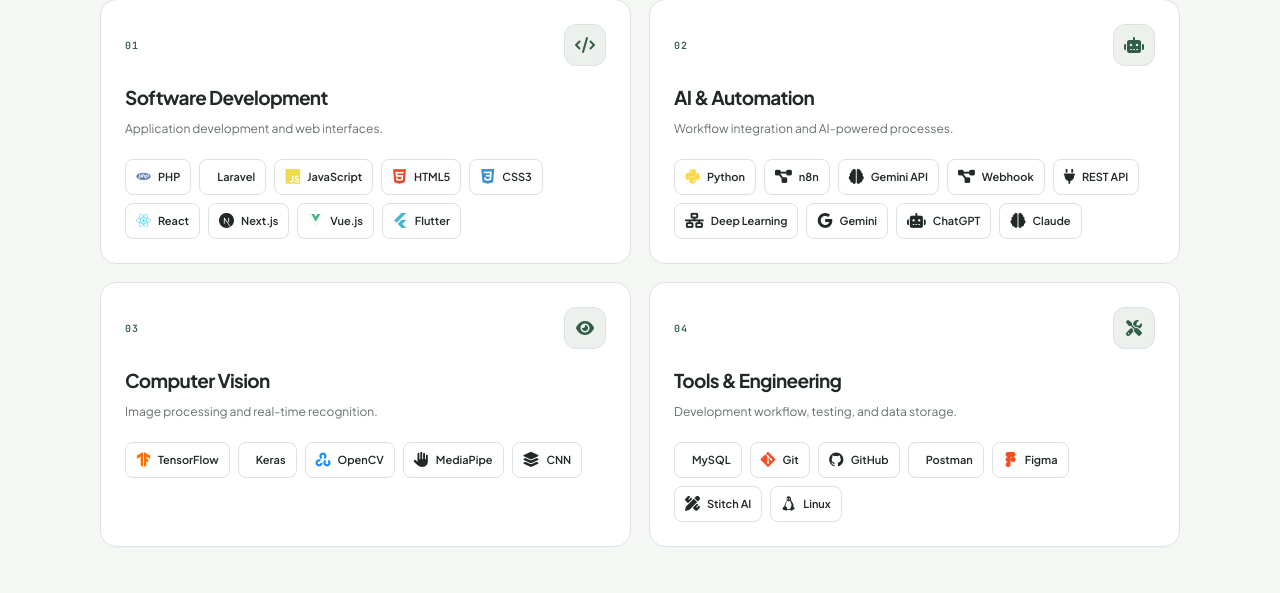
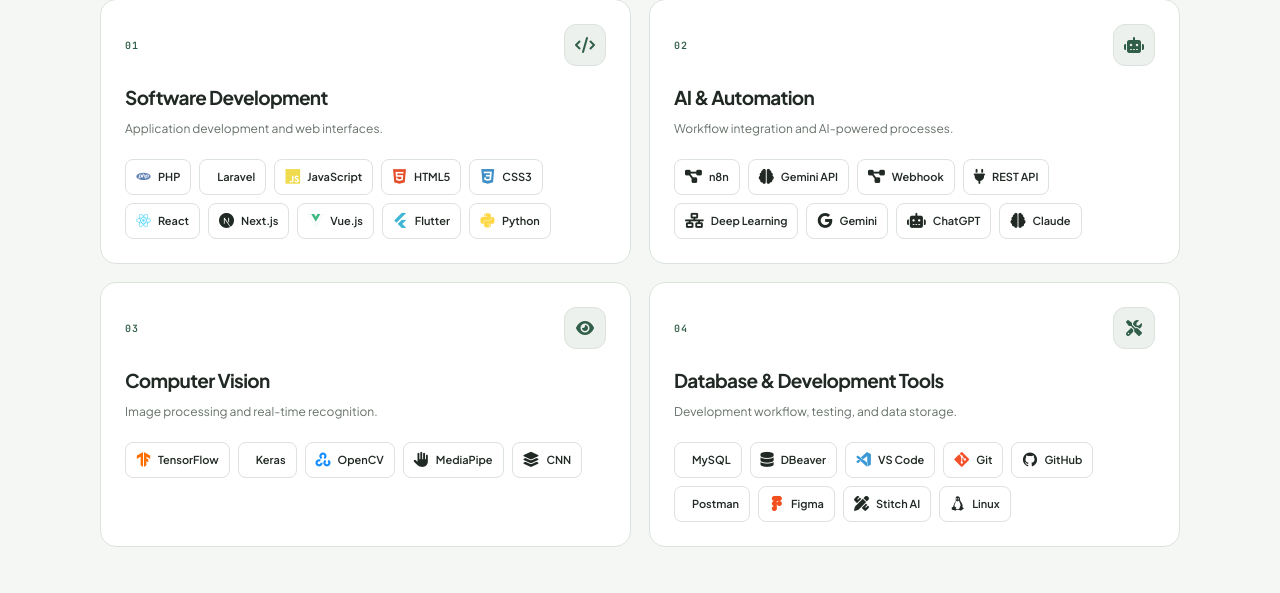
Before and after one commit to yudawisma/Portosaya, a Laravel app: page / in a window 1280 px wide. Shown: the part 5907-6500 px from the top of the page. Run offline with Laravel 10, Linux system fonts and the light colour scheme; some libraries are stand-ins or nearby versions.

Commit message:
update dikit

```diff
--- a/resources/views/partials/hero.blade.php
+++ b/resources/views/partials/hero.blade.php
@@ -2,7 +2,7 @@
     <div class="hero-copy">
         <p class="eyebrow">
             <span class="status-dot"></span>
-            JUNIOR SOFTWARE ENGINEER · PORTFOLIO
+             JUNIOR SOFTWARE ENGINEER · PORTFOLIO
         </p>
 
         <p class="hero-greeting">HELLO, I'M</p>
@@ -82,7 +82,7 @@
             <div class="hero-note">
                 <span class="note-number">01</span>
                 <div>
-                    <strong>Junior Software Engineer</strong>
+                    <strong> Junior Software Engineer</strong>
                     <p>Build · Learn · Improve</p>
 
                 </div>
--- a/resources/views/partials/navbar.blade.php
+++ b/resources/views/partials/navbar.blade.php
@@ -21,6 +21,7 @@
     <a href="#about">About</a>
     <a href="#skills">Skills</a>
     <a href="#experience">Experience</a>
+    <a href="#certificate">Certificates</a>
     <a href="#contact" class="nav-contact">Contact ↗</a>
 </div>
     </nav>
--- a/resources/views/partials/skills.blade.php
+++ b/resources/views/partials/skills.blade.php
@@ -35,6 +35,7 @@
                     <span class="tech-item"><i class="devicon-nextjs-original"></i> Next.js</span>
                     <span class="tech-item"><i class="devicon-vuejs-plain colored"></i> Vue.js</span>
                     <span class="tech-item"><i class="devicon-flutter-plain colored"></i> Flutter</span>
+                    <span class="tech-item"><i class="devicon-python-plain colored"></i> Python</span>
                 </div>
             </article>
 
@@ -51,7 +52,6 @@
                 <p>Workflow integration and AI-powered processes.</p>
 
                 <div class="tech-list">
-                    <span class="tech-item"><i class="devicon-python-plain colored"></i> Python</span>
                     <span class="tech-item"><i class="fa-solid fa-diagram-project"></i> n8n</span>
                     <span class="tech-item"><i class="fa-solid fa-brain"></i> Gemini API</span>
                     <span class="tech-item"><i class="fa-solid fa-diagram-project"></i> Webhook</span>
@@ -99,11 +99,15 @@
                     </span>
                 </div>
 
-                <h3>Tools & Engineering</h3>
+                <h3>Database & Development Tools</h3>
                 <p>Development workflow, testing, and data storage.</p>
 
                 <div class="tech-list">
                     <span class="tech-item"><i class="devicon-mysql-original colored"></i> MySQL</span>
+                    <span class="tech-item">
+                        <i class="fa-solid fa-database"></i> DBeaver</span>
+                    <span class="tech-item">
+                        <i class="devicon-vscode-plain colored"></i> VS Code</span>
                     <span class="tech-item"><i class="devicon-git-plain colored"></i> Git</span>
                     <span class="tech-item"><i class="devicon-github-original"></i> GitHub</span>
                     <span class="tech-item"><i class="devicon-postman-plain colored"></i> Postman</span>
```
Lines whose indentation alone changed are shown as unchanged.
